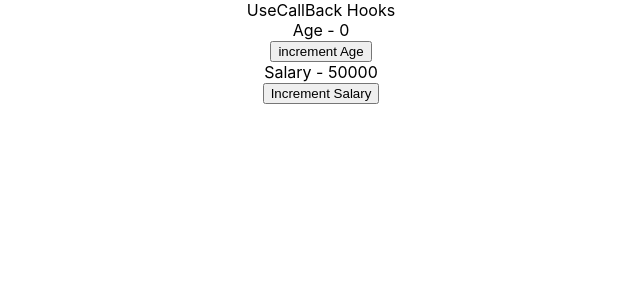
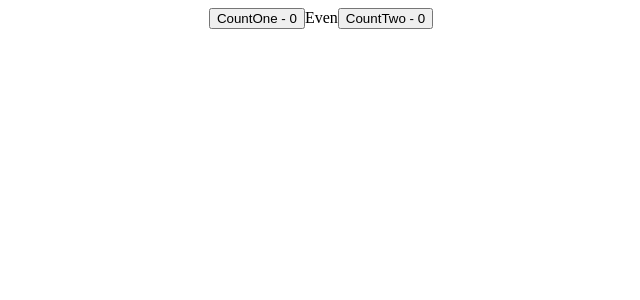
Before and after one commit to apurvgupta-ops/React, a React (Create React App) app: page / in a window 1280 px wide. Shown: the top 300 px of the page, without its empty margins (319-959 px from the left). Built offline with nearby package versions, Linux system fonts and the light colour scheme.

Commit message:
UseMemo Code update

```diff
--- /dev/null
+++ b/src/components/React Hooks(UseMemo)/App.js
@@ -0,0 +1,12 @@
+import React from "react";
+import Counter from "./Counter";
+
+const App = () => {
+  return (
+    <div>
+      <Counter />
+    </div>
+  );
+};
+
+export default App;
--- /dev/null
+++ b/src/components/React Hooks(UseMemo)/Counter.js
@@ -0,0 +1,30 @@
+import React, { useMemo, useState } from "react";
+
+const Counter = () => {
+  const [counterOne, setCounterOne] = useState(0);
+  const [counterTwo, setCounterTwo] = useState(0);
+
+  const eventHandler1 = () => {
+    setCounterOne(counterOne + 1);
+  };
+
+  const eventHandler2 = () => {
+    setCounterTwo(counterTwo + 1);
+  };
+
+  const isEven = useMemo(() => {
+    let i;
+    while (i < 2000000000) i++;
+    return counterOne % 2 === 0;
+  }, [counterOne]);
+
+  return (
+    <div>
+      <button onClick={eventHandler1}>CountOne - {counterOne}</button>
+      <span>{isEven ? "Even" : "Odd"}</span>
+      <button onClick={eventHandler2}>CountTwo - {counterTwo}</button>
+    </div>
+  );
+};
+
+export default Counter;
--- a/src/index.js
+++ b/src/index.js
@@ -1,12 +1,12 @@
 import React from "react";
 import ReactDOM from "react-dom";
-import "./index.css";
-import App from "./components/React Hooks(UseCallback)/App";
+import "./App.css";
+import App from "./components/React Hooks(UseMemo)/App";
 
 ReactDOM.render(
-  <React.StrictMode>
+  <div className="App">
     <App />
-  </React.StrictMode>,
+  </div>,
   document.getElementById("root")
 );
 
```
